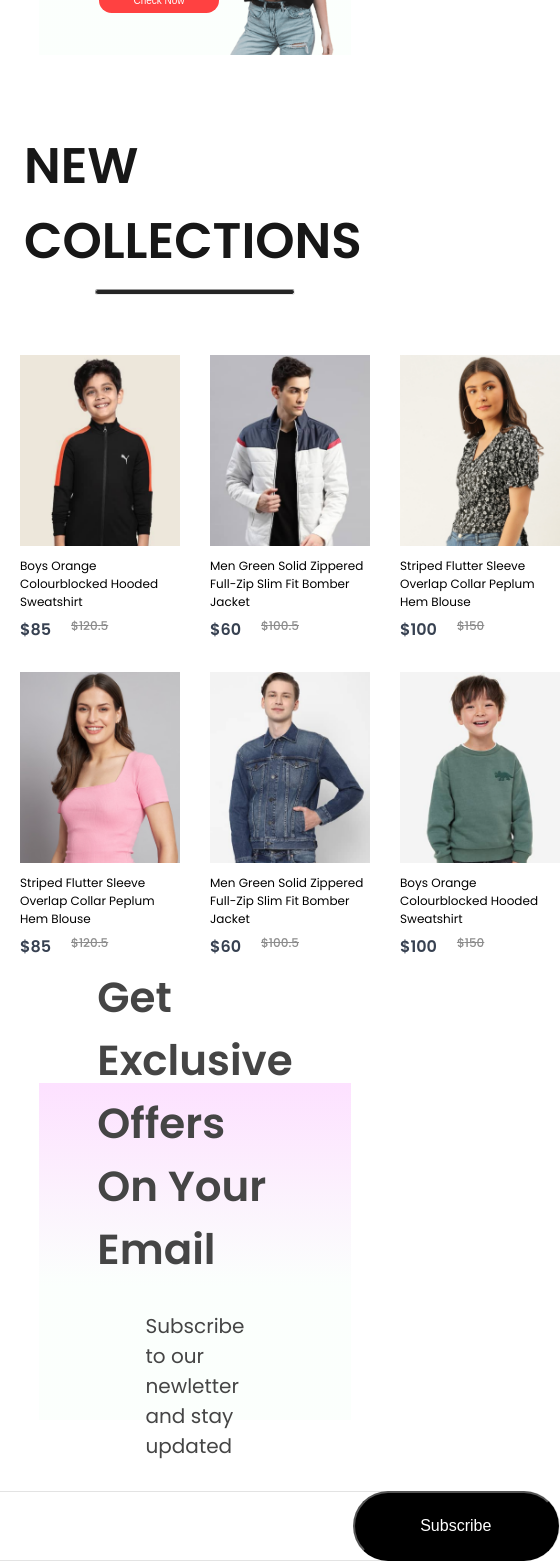
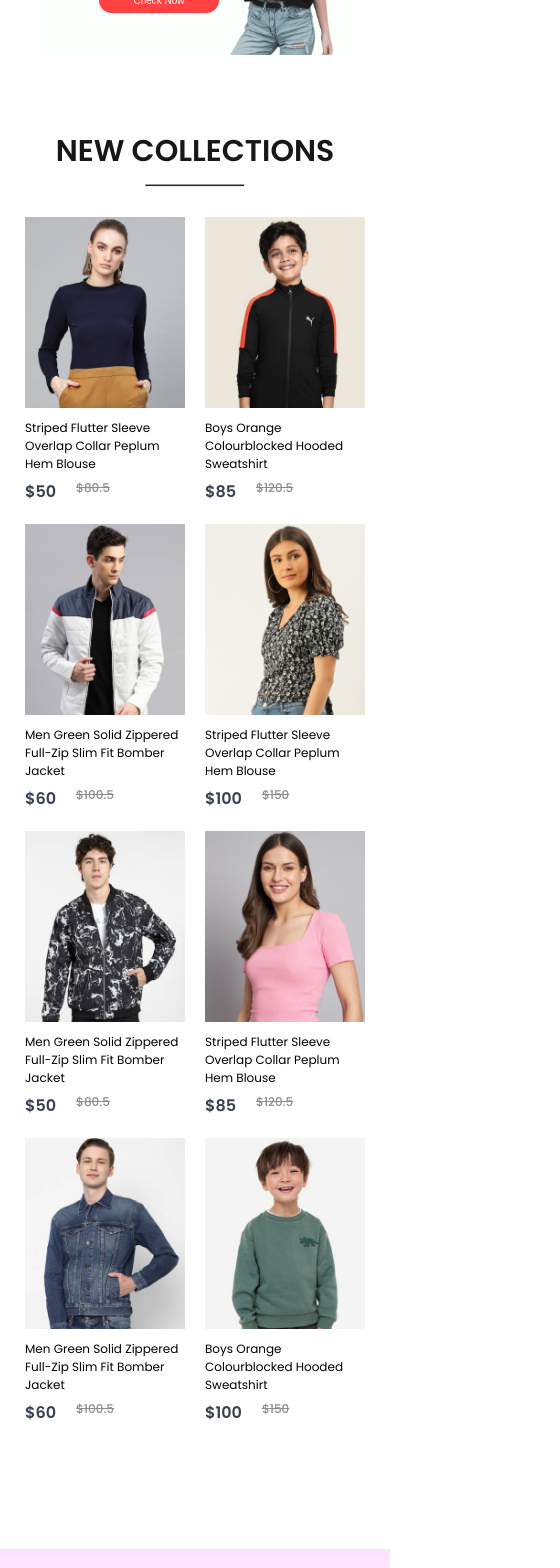
Before and after one commit to xuanson2003/E-Commerce, a React (Create React App) app: page / in a window 390 px wide. Shown: the part 1900-3468 px from the top of the page, 560 px wide, since content can reach past the window. Built offline with nearby package versions, Linux system fonts and the light colour scheme.

Commit message:
feat: Add responsive design to NewCollections and NewsLetter components

```diff
--- a/src/Components/NewCollections/NewCollections.scss
+++ b/src/Components/NewCollections/NewCollections.scss
@@ -26,3 +26,60 @@
     margin-top: 50px;
     gap: 30px;
 }
+
+@media (max-width: 1280px) {
+    .new-collections {
+        h1 {
+            font-size: 40px;
+        }
+
+        hr {
+            width: 160px;
+            height: 4px;
+        }
+    }
+    .collections {
+        gap: 20px;
+        margin-top: 30px;
+    }
+}
+
+@media (max-width: 1024px) {
+    .new-collections {
+        h1 {
+            font-size: 30px;
+        }
+
+        hr {
+            width: 120px;
+            height: 3px;
+        }
+    }
+    .collections {
+        gap: 15px;
+        margin-top: 20px;
+    }
+}
+
+@media (max-width: 800px) {
+    .new-collections {
+        h1 {
+            font-size: 30px;
+        }
+
+        hr {
+            width: 100px;
+        }
+    }
+    .collections {
+        gap: 10px;
+    }
+}
+
+@media (max-width: 500px) {
+    .collections {
+        display: grid;
+        grid-template-columns: 1fr 1fr;
+        gap: 20px;
+    }
+}
--- a/src/Components/NewsLetter/NewsLetter.scss
+++ b/src/Components/NewsLetter/NewsLetter.scss
@@ -54,3 +54,121 @@
         font-size: 16px;
     }
 }
+
+@media (max-width: 1280px) {
+    .newsletter {
+        padding: 0 80px;
+        margin-bottom: 120px;
+        gap: 20px;
+
+        h1 {
+            font-size: 36px;
+        }
+
+        p {
+            font-size: 16px;
+        }
+
+        div {
+            width: 600px;
+            height: 60px;
+
+            button {
+                width: 160px;
+                height: 60px;
+            }
+        }
+
+        input {
+            width: 400px;
+        }
+    }
+}
+
+@media (max-width: 1024px) {
+    .newsletter {
+        margin-bottom: 60px;
+
+        h1 {
+            font-size: 30px;
+        }
+
+        p {
+            font-size: 14px;
+        }
+
+        div {
+            width: 500px;
+            height: 50px;
+
+            button {
+                width: 120px;
+                height: 50px;
+                font-size: 14px;
+            }
+        }
+
+        input {
+            width: 300px;
+            font-size: 14px;
+        }
+    }
+}
+
+@media (max-width: 800px) {
+    .newsletter {
+        margin-bottom: 30px;
+        height: 35vh;
+        gap: 15px;
+
+        h1 {
+            font-size: 22px;
+        }
+
+        p {
+            font-size: 12px;
+        }
+
+        div {
+            width: 400px;
+            height: 40px;
+
+            button {
+                width: 100px;
+                height: 40px;
+                font-size: 13px;
+            }
+        }
+
+        input {
+            width: 200px;
+            font-size: 13px;
+        }
+    }
+}
+
+@media (max-width: 500px) {
+    .newsletter {
+        height: 25vh;
+        width: 100%;
+        padding: 0;
+
+        h1 {
+            font-size: 16px;
+        }
+
+        p {
+            font-size: 13px;
+            max-width: 200px;
+            text-align: center;
+        }
+
+        div {
+            width: 290px;
+        }
+
+        input {
+            width: 130px;
+        }
+    }
+}
--- a/src/Components/Popular/Popular.scss
+++ b/src/Components/Popular/Popular.scss
@@ -77,7 +77,7 @@
         }
     }
     .popular-item {
-        gap: 5px;
+        gap: 10px;
     }
 }
 
```
